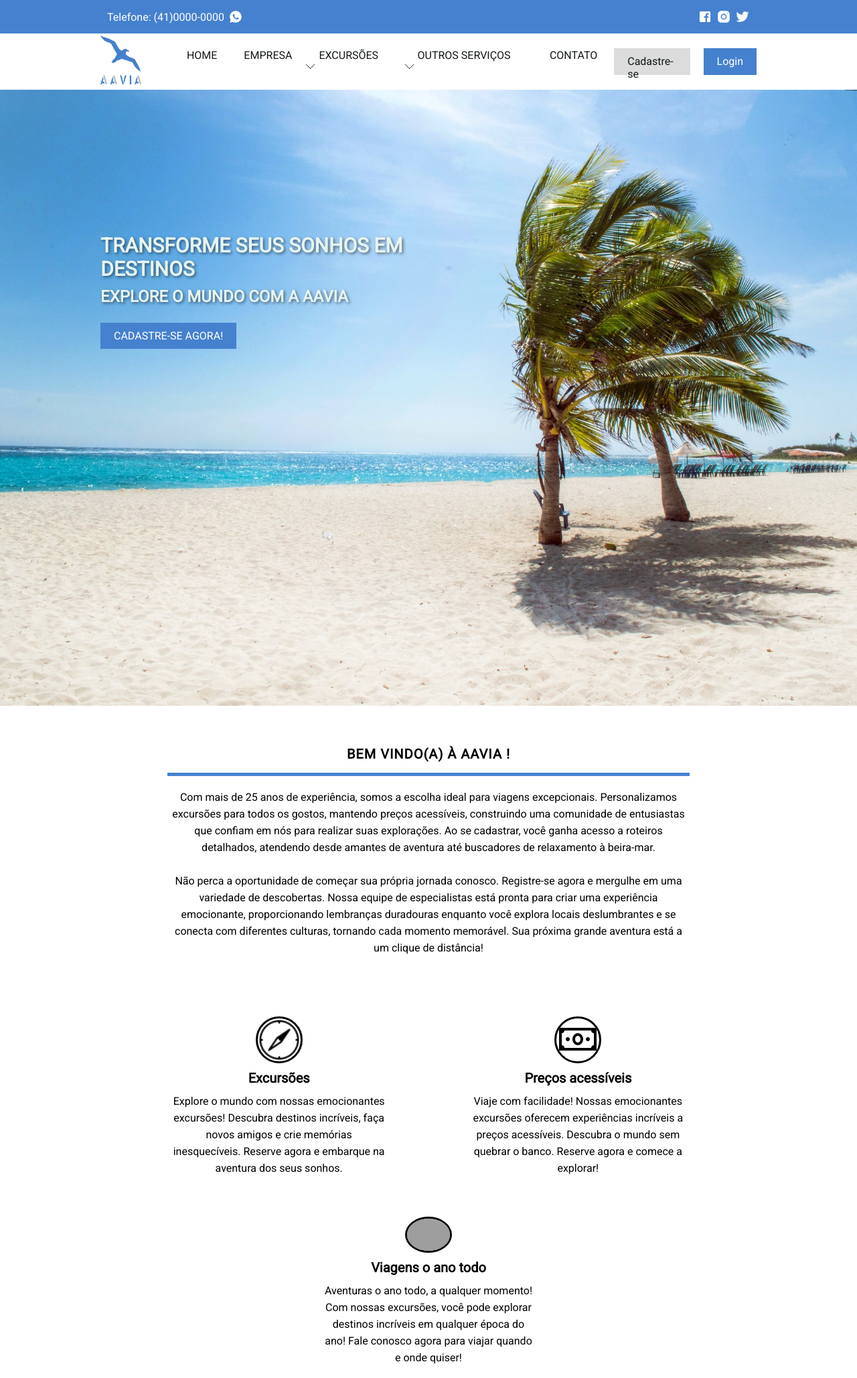
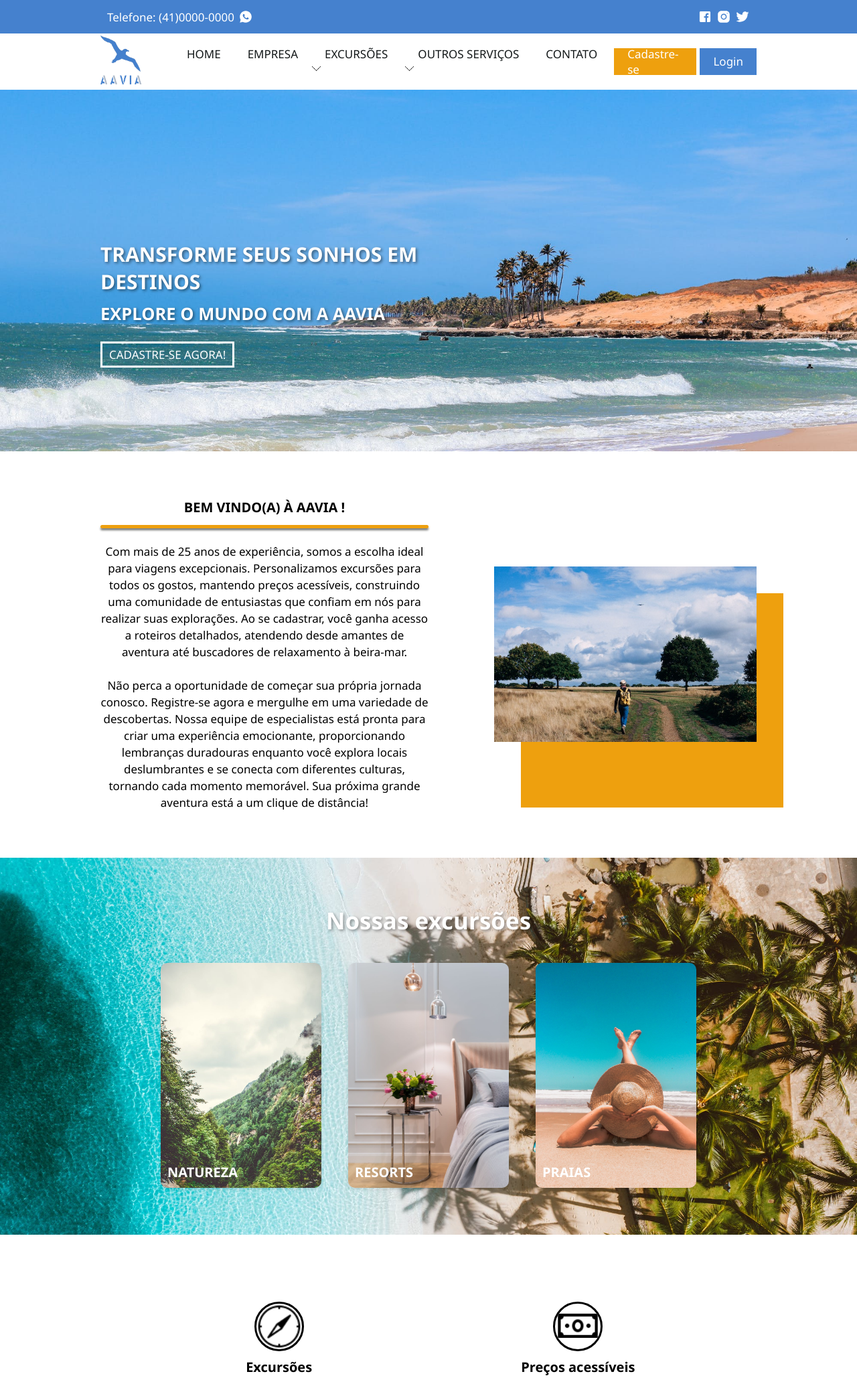
Before and after one commit to isabellechaluch/AAVIA-site, a PHP site: page / in a window 1280 px wide. Shown: the top 2058 px of the page at 67% size. Run offline with PHP 8.4, Linux system fonts and the light colour scheme; grey boxes are pictures that could not be loaded.

Commit message:
Alterações layout index

```diff
--- a/_assets/_includes/footer.php
+++ b/_assets/_includes/footer.php
@@ -14,7 +14,7 @@
                         </li>
 
                         <li class="nav-item">
-                            <a href="pages/about.html" class="nav-link">Empresa</a>
+                            <a href="about.php" class="nav-link">Empresa</a>
                         </li>
 
                         <li class="nav-item">
--- a/_assets/_includes/header.php
+++ b/_assets/_includes/header.php
@@ -91,7 +91,7 @@
                     </div>
 
                     <div class="login-buttons">
-                        <a href="" class="cadastro-button secondary-button">Cadastre-se</a>
+                        <a href="" class="cadastro-button second-color-button">Cadastre-se</a>
 
                         <a href="" class="login-button primary-button">Login</a>
                     </div>
--- a/_assets/css/style.css
+++ b/_assets/css/style.css
@@ -1,17 +1,17 @@
 @import url('https://fonts.googleapis.com/css2?family=Lora:wght@400;600&family=Roboto&display=swap');
 
 :root{
-    --cor-mais-claro: #00d7e1;
     --cor-claro: #00afe8;
     --cor-padrao: #4581ce;
     --cor-escuro: #002563;
-    --cor-fundo: #e6f4f1;
-    --cor-cinza: gainsboro;
+    --cor-secundaria: #eea00e;
+    --cor-secundaria-hover: #c5652d;
+    --cor-cinza: rgb(190, 190, 190);
     --preto: #131819;
-    --fonte-padrao: 'Roboto', sans-serif;
+    --fonte-padrao: 'Segoe UI';
     --size-titulos: 24px;
     --size-subtitulos: 20px;
-    --size-textos: 16px;
+    --size-textos: 17px;
 }
 
 *{
@@ -31,7 +31,7 @@ a {
 }
 
 article {
-    padding: 60px 0;
+    padding: 70px 0;
 }
 
 .container {
@@ -67,7 +67,7 @@ article {
 
 .secondary-button:hover {
     color: #fff;
-    background-color: var(--cor-mais-claro);
+    background-color: var(--cor-secundaria);
 }
 
 .primary-button {
@@ -78,8 +78,18 @@ article {
 }
 
 .primary-button:hover {
-    color: var(--cor-fundo);
     background-color: var(--cor-claro);
+}
+
+.second-color-button {
+    color: #fff;
+    padding: 10px 20px;
+    width: fit-content;
+    background-color: var(--cor-secundaria);
+}
+
+.second-color-button:hover {
+    background-color: var(--cor-secundaria-hover);
 }
 
 /* INDEX */
@@ -97,10 +107,10 @@ header {
 }
 
 .call-article {
-    height: calc(100vh);
+    height: 400px;
     background-image: url(../_media/praia_fundo.jpg);
     background-size: cover;
-    background-position: top;
+    background-position: center;
 }
 
 .top-menu {
@@ -236,10 +246,8 @@ nav {
     height: 20px;
     padding: 10px 20px;
     margin-left: 5px;
-}
-
-.cadastro-button {
-    margin-right: 15px;
+    display: flex;
+    align-items: center;
 }
 
 .bars-button {
@@ -270,15 +278,21 @@ nav {
 
 .title-call h1 {
     font-size: 40px;
-    color: var(--cor-fundo);
+    color: #fff;
 }
 
 .title-call h2 {
-    color: var(--cor-fundo);
+    color: #fff;
 }
 
 .call-button {
     margin-top: 20px;
+    border: 3px solid #fff;
+    width: fit-content;
+    padding: 5px 10px;
+}
+
+.call-link {
     text-transform: uppercase;
     color: #fff;
 }
@@ -287,21 +301,21 @@ nav {
 
 .intro {
     height: auto;
-    padding: 0 100px;
     display: flex;
+    justify-content: space-between;
+    align-items: center;
 }
 
-.intro-first-box {
-    width: 100%;
+.intro-text-box {
+    width: 50%;
 }
 
 .title-intro {
     font-size: var(--size-subtitulos);
     text-align: center;
     text-transform: uppercase;
-    font-weight: bold;
-    letter-spacing: 1px;
     margin-bottom: 40px;
+    font-weight: 600;
     position: relative;
 }
 
@@ -311,7 +325,8 @@ nav {
     height: 5px;
     top: 40px;
     left: 0;
-    background-color: var(--cor-padrao);
+    border-radius: 5px;
+    background-color: var(--cor-secundaria);box-shadow: 0 3px 3px 0 #13181991;
     position: absolute;
 }
 
@@ -322,24 +337,29 @@ nav {
     line-height: 25px;
 }
 
-.img-intro {
-    width: 50%;
-    display: flex;
-    justify-content: center;
+.intro-img-box {
+    width: 40%;
+    position: relative;
 }
 
-.img-intro img {
-    width: 20rem;
+.decorative-intro {
+    width: 100%;
+    height: 20rem;
+    background-color: #eea00e;
+    z-index: -1;
+    position: absolute;
+    left: 40px;
+    top: 40px;
+}
+
+.img-intro {
+    width: 100%;
+    z-index: 50;
 }
 
 /* SERVICES */
 
-.icons-services-article {
-    padding: 0;
-}
-
 .box-services {
-    padding-bottom: 40px;
     display: flex;
     justify-content: space-evenly;
     align-items: center;
@@ -441,7 +461,7 @@ nav {
 /* REVIEWS */
 
 .review-article {
-    background-color: var(--cor-claro);
+    background-color: var(--cor-cinza);
 }
 
 .title-reviews {
@@ -458,11 +478,11 @@ nav {
 }
 
 .review-box {
-    width: 50%;
+    width: 15rem;
     background-color: white;
+    font-size: 14px;
     box-shadow:  2px 2px 4px rgba(0, 0, 0, 0.5);
     padding: 20px;
-    margin: 20px;
     border-radius: 15px;
     display: flex;
     flex-direction: column;
@@ -470,7 +490,7 @@ nav {
 }
 
 .review-box img {
-    width: 6em;
+    width: 5em;
     border-radius: 50%;
     margin-bottom: 10px;
 }
@@ -528,7 +548,7 @@ nav {
     width: 100%;
     font-size: 32px;
     text-align: center;
-    color: #000;
+    color: #fff;
     margin-bottom: 50px;
 }
 
@@ -573,13 +593,12 @@ nav {
 }
 
 .card-others-button:hover {
-    background-color: var(--cor-mais-claro);
+    background-color: var(--cor-claro);
 }
 
 /* Footer */
 
 footer {
-    background-image: linear-gradient(to left, #4581ce, #859dda, #b4bbe6, #dcdcf2, #ffffff);
     padding: 60px 0;
 }
 
--- a/index.php
+++ b/index.php
@@ -11,8 +11,8 @@
 
                     <h2>Explore o mundo com a AAVIA</h2>
 
-                    <div class="call-button primary-button">
-                        <a href="#" class="call-button">Cadastre-se agora!</a>
+                    <div class="call-button">
+                        <a href="#" class="call-link">Cadastre-se agora!</a>
                     </div>
                 </div>
             </div>
@@ -22,8 +22,7 @@
     <article class="introarticle">
         <div class="container">
             <div class="intro">
-
-                <div class="intro-first-box">
+                <div class="intro-text-box">
                     <div class="title-intro">
                         Bem vindo(a) à AAVIA !
                     </div>
@@ -44,6 +43,37 @@
                             grande aventura está a um clique de distância!
                         </p>
                     </div>
+                </div>
+
+                <div class="intro-img-box">
+                    <img src="_assets/_media/pexels-clem-onojeghuo-211047.jpg" class="img-intro" alt="Mulher caminhando no campo">
+                    <div class="decorative-intro"></div>
+                </div>
+            </div>
+        </div>
+    </article>
+
+    <article class="travels">
+        <div class="container">
+            <h1 class="title-travels">Nossas excursões</h1>
+
+            <div class="travel-cards-box">
+
+                <div class="travel-card travel-first-card">
+                    <a href="#">
+                        <h4 class="travel-title-card">Natureza</h4>
+                    </a>
+                </div>
+
+                <div class="travel-card travel-middle-card">
+                    <a href="#">
+                        <h4 class="travel-title-card">Resorts</h4>
+                    </a>
+                </div>
+                <div class="travel-card travel-last-card">
+                    <a href="#">
+                        <h4 class="travel-title-card">Praias</h4>
+                    </a>
                 </div>
             </div>
         </div>
@@ -76,32 +106,6 @@
                     <h2 class="title-services">Viagens o ano todo</h2>
 
                     <p class="text-service">Aventuras o ano todo, a qualquer momento! Com nossas excursões, você pode explorar destinos incríveis em qualquer época do ano! Fale conosco agora para viajar quando e onde quiser!</p>
-                </div>
-            </div>
-        </div>
-    </article>
-
-    <article class="travels">
-        <div class="container">
-            <h1 class="title-travels">Nossas excursões</h1>
-
-            <div class="travel-cards-box">
-
-                <div class="travel-card travel-first-card">
-                    <a href="#">
-                        <h4 class="travel-title-card">Natureza</h4>
-                    </a>
-                </div>
-
-                <div class="travel-card travel-middle-card">
-                    <a href="#">
-                        <h4 class="travel-title-card">Resorts</h4>
-                    </a>
-                </div>
-                <div class="travel-card travel-last-card">
-                    <a href="#">
-                        <h4 class="travel-title-card">Praias</h4>
-                    </a>
                 </div>
             </div>
         </div>
@@ -158,6 +162,7 @@
     </article>
 
     <!-- Ligar essa parte ao banco de dados -->
+    <!-- Colocar opção de slideshow -->
     <article class="pictures-article">
         <div class="container">
             <div class="pictures-index">
```
Also changed, not shown: about.php (+0 -14 lines), _assets/_media/arrow-icon.png (renamed from _assets/_media/arrow-left-icon.png), _assets/_media/arrow-right-icon.png (deleted), _assets/_media/pexels-tirachard-kumtanom-450062.jpg (deleted), _assets/_media/praia_fundo.jpg, _assets/_media/upload/fotofundo.jpeg (renamed from _assets/_media/fotofundo.jpeg), _assets/_media/upload/imagem_praia.jpeg (renamed from _assets/_media/imagem_praia.jpeg), _assets/_media/upload/pexels-krivec-ales-547116.jpg (renamed from _assets/_media/pexels-krivec-ales-547116.jpg), _assets/_media/upload/pexels-sharefaith-1248416.jpg (added), _assets/_media/upload/pexels-tirachard-kumtanom-450062.jpg (added), _assets/_media/upload/pexels-анна-рыжкова-3077837.jpg (added), index.html (added).
